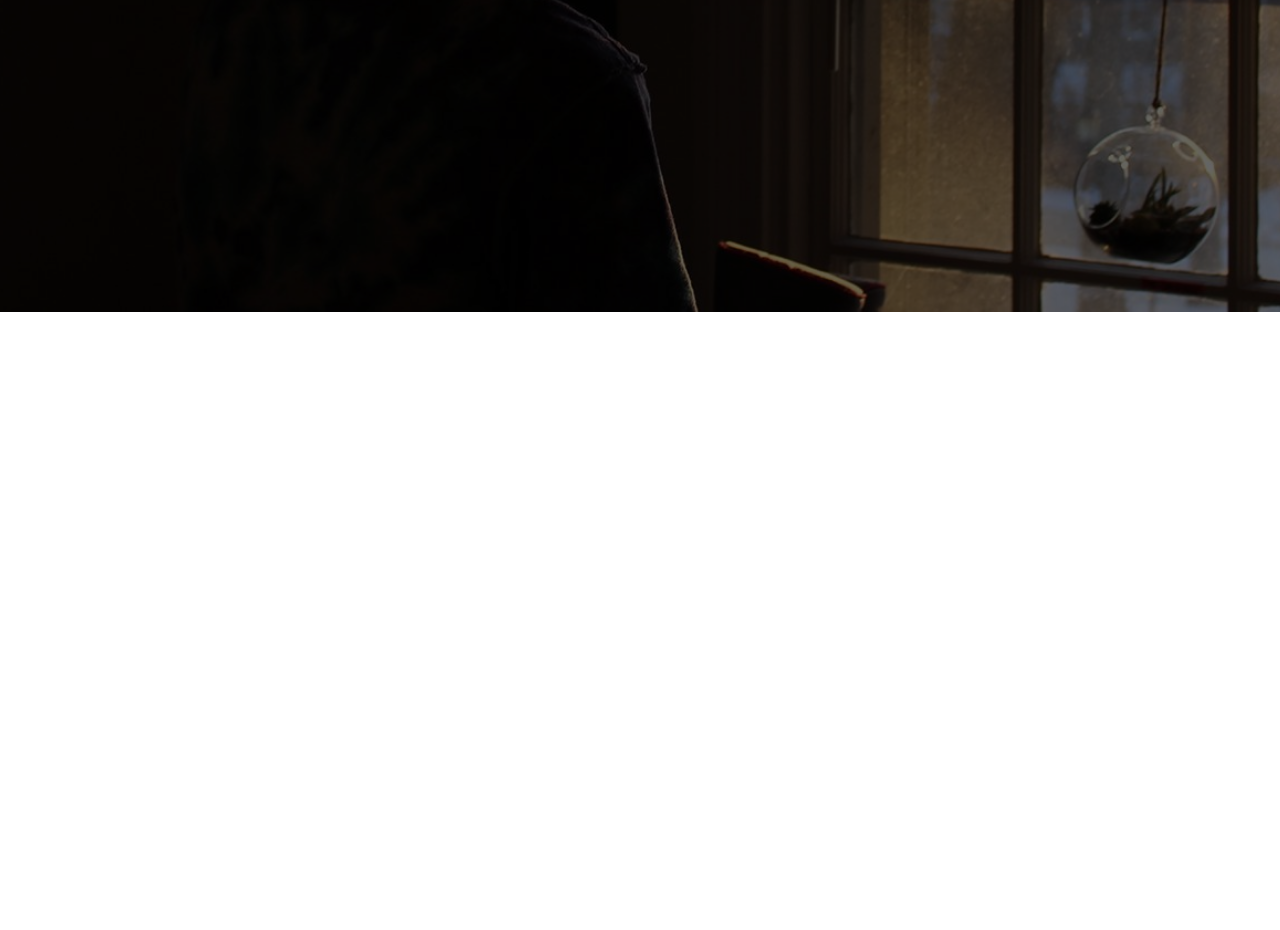
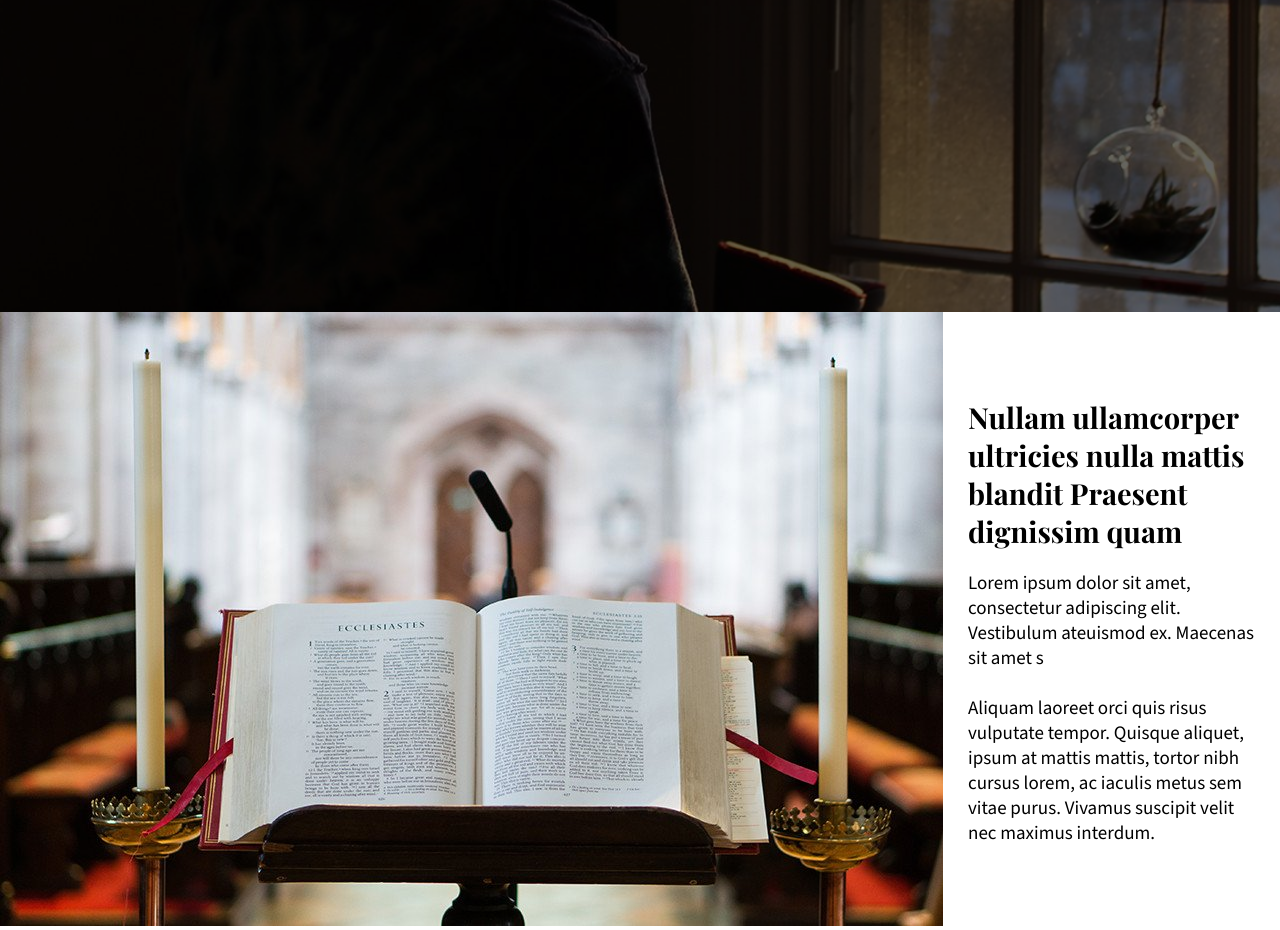
Before and after one commit to MD-Sabbir-Hosain-Rafi99/hw08, a plain HTML site: page index.html in a window 1280 px wide. Shown: the part 702-1632 px from the top of the page. Before the commit the page ends 1014 px from the top, so only its background shows below. Drawn offline with nearby package versions, Linux system fonts and the light colour scheme; a web font is replaced by a local one.

Commit message:
Body Part One Complete

```diff
--- a/css/style.css
+++ b/css/style.css
@@ -80,3 +80,25 @@ ul li{
     margin-top: 20px;
 }
 /* Banner Part End */
+
+/* Body Part1 Start */
+#bodyPartOne{
+
+}
+.bodyoneParent{
+    display: flex;
+    align-items: center;
+}
+.contentOne h3{
+    font-size: 29px;
+    font-family: "Playfair Display", serif;
+    padding: 0 25px;
+}
+.contentOne p{
+    font-size: 19px;
+    font-family: "Source Sans 3", serif;
+    padding: 0 25px;
+    margin-top: 20px;
+}
+
+/* Body Part1 End */
--- a/index.html
+++ b/index.html
@@ -1,17 +1,20 @@
 <!DOCTYPE html>
 <html lang="en">
   <head>
-    <meta charset="UTF-8">
-    <meta name="viewport" content="width=device-width, initial-scale=1.0">
+    <meta charset="UTF-8" />
+    <meta name="viewport" content="width=device-width, initial-scale=1.0" />
     <title>HW_#08</title>
     <!-- All Google Fonts Start -->
-    <link rel="preconnect" href="https://fonts.googleapis.com">
-    <link rel="preconnect" href="https://fonts.gstatic.com" crossorigin>
-    <link href="https://fonts.googleapis.com/css2?family=Playfair+Display:ital,wght@0,400..900;1,400..900&family=Source+Sans+3:ital,wght@0,200..900;1,200..900&display=swap" rel="stylesheet">
+    <link rel="preconnect" href="https://fonts.googleapis.com" />
+    <link rel="preconnect" href="https://fonts.gstatic.com" crossorigin />
+    <link
+      href="https://fonts.googleapis.com/css2?family=Playfair+Display:ital,wght@0,400..900;1,400..900&family=Source+Sans+3:ital,wght@0,200..900;1,200..900&display=swap"
+      rel="stylesheet"
+    />
     <!-- All Google Fonts End -->
     <!-- All CSS File Links Start -->
-     <link rel="stylesheet" href="css/all.min.css">
-     <link rel="stylesheet" href="css/style.css">
+    <link rel="stylesheet" href="css/all.min.css" />
+    <link rel="stylesheet" href="css/style.css" />
     <!-- All CSS File Links End -->
   </head>
   <body>
@@ -20,7 +23,7 @@
       <div class="container">
         <div class="content">
           <div class="logo">
-                    <img src="images/logo.png" alt="">
+            <img src="images/logo.png" alt="" />
           </div>
           <div class="listItem">
             <ul>
@@ -35,7 +38,10 @@
           </div>
           <div class="buttonSearch">
             <a href="#">Donate</a>
-                    <i style="color: #fff; margin-left: 20px;" class="fa-solid fa-magnifying-glass"></i>
+            <i
+              style="color: #fff; margin-left: 20px"
+              class="fa-solid fa-magnifying-glass"
+            ></i>
           </div>
         </div>
       </div>
@@ -46,11 +52,36 @@
       <div class="overLay">
         <div class="container">
           <h1>AENEAN VARIOUS MY PURE VEHICLE UPCOMING EVENTS</h1>
-                <p>The customer is very important, the customer will be followed by the customer. Vestibulum at Euismod ex. Maecenas should be very concerned.</p>
+          <p>
+            The customer is very important, the customer will be followed by the
+            customer. Vestibulum at Euismod ex. Maecenas should be very
+            concerned.
+          </p>
         </div>
       </div>
     </section>
     <!-- Banner Part End -->
-
+    <!-- Body Part1 Start -->
+    <section id="bodyPartOne">
+      <div class="bodyoneParent">
+        <div class="imgOne">
+          <img src="images/about-img.jpg" alt="about-img.jpg" />
+        </div>
+        <div class="contentOne">
+          <h3>
+            Nullam ullamcorper ultricies nulla mattis blandit Praesent dignissim
+            quam
+          </h3>
+          <p>
+            Lorem ipsum dolor sit amet, consectetur adipiscing elit. Vestibulum
+            ateuismod ex. Maecenas sit amet s <br><br> Aliquam laoreet orci quis risus
+            vulputate tempor. Quisque aliquet, ipsum at mattis mattis, tortor
+            nibh cursus lorem, ac iaculis metus sem vitae purus. Vivamus
+            suscipit velit nec maximus interdum.
+          </p>
+        </div>
+      </div>
+    </section>
+    <!-- Body Part1 End -->
   </body>
 </html>
```
Lines whose indentation alone changed are shown as unchanged.
